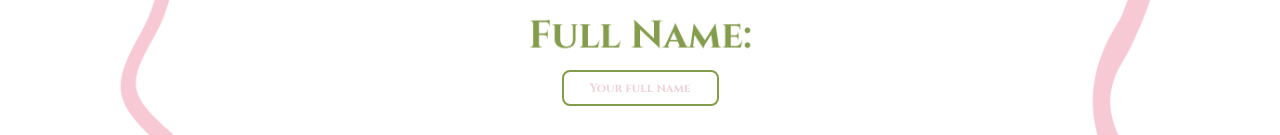
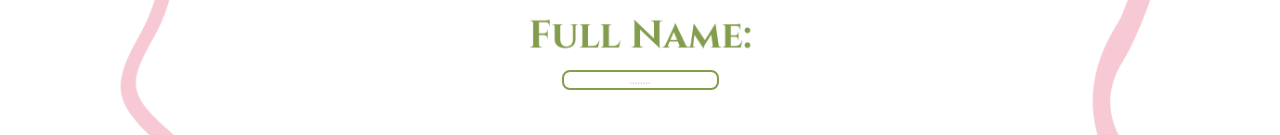
Before and after one commit to Abdullah-Eldahrawy/wedding-rsvp, a React (Vite) app: page / in a window 1280 px wide. Both pictures are taken after a click on the element "rsvp". Shown: the part 665-800 px from the top of the page. Built offline with nearby package versions, Linux system fonts and the light colour scheme.

Commit message:
ui updates

```diff
--- a/src/components/Rsvp.jsx
+++ b/src/components/Rsvp.jsx
@@ -38,8 +38,8 @@ function Rsvp({visibility}) {
             name="name"
             value={form.name}
             onChange={handleChange}
-            placeholder="Your full name"
-            className="py-2 border-2 border-[#839d4d] rounded-lg text-center text-xs font-cinzel text-[#dba6b1] font-bold"
+            placeholder="........"
+            className="py-0.5$ border-2 border-[#839d4d] rounded-lg text-center text-xs font-cinzel text-[#dba6b1] font-bold"
             required
           />
         </div>
@@ -76,7 +76,7 @@ function Rsvp({visibility}) {
             name="phone"
             value={form.phone}
             onChange={handleChange}
-            placeholder="0100260.... "
+            placeholder="........"
             className="w-full max-w-[70%] py-0.5 px-4 border-2 border-[#839d4d] rounded-lg text-center text-xs font-cinzel text-[#dba6b1] font-bold"
             required
           />
```
